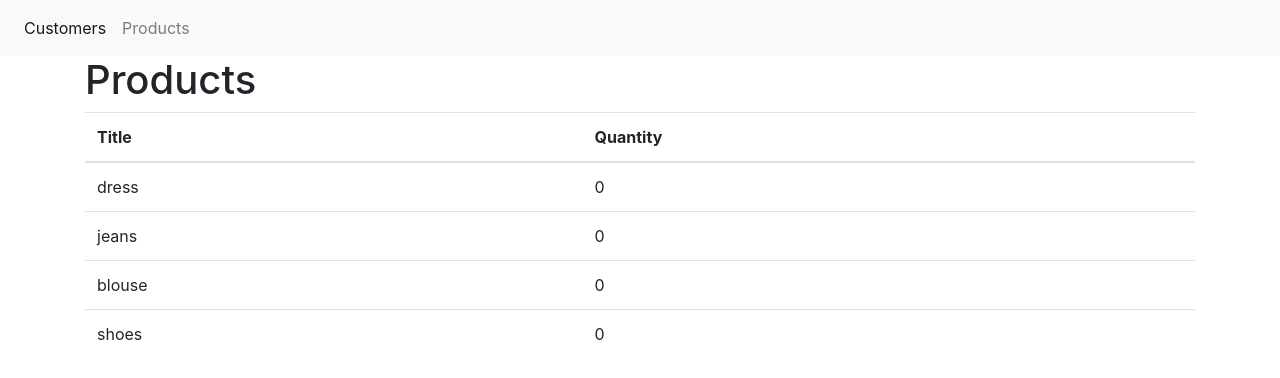
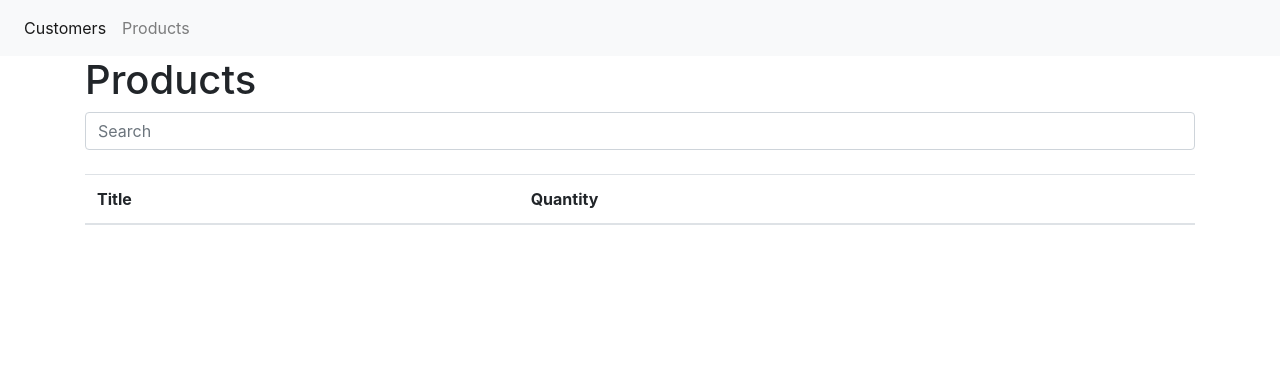
Before and after one commit to MajaMarkovic1/store-app, a Vue app: page /products in a window 1280 px wide. Shown: the top 378 px of the page. Built offline with nearby package versions, Linux system fonts and the light colour scheme.

Commit message:
zadatak6

```diff
--- a/src/components/AppProducts.vue
+++ b/src/components/AppProducts.vue
@@ -1,17 +1,21 @@
 <template>
   <div>
       <h1>Products</h1>
+      <div class="active-cyan-4 mb-4">
+          <input v-model="searchedProduct.title" class="form-control" type="text" placeholder="Search" aria-label="Search">
+      </div>
       <table class="table table-condensed">
-          <thead>
-              <th>Title</th>
-              <th>Quantity</th>
-          </thead>
-          <tbody>
-              <tr v-for="(product, index) in products" :key="index">
-                  <td>{{ product.title }}</td>
-                  <td>{{ product.quantity }}</td>
-              </tr>
-          </tbody>
+        <thead>
+          <th>Title</th>
+          <th>Quantity</th>
+        </thead>
+        <tbody
+          v-for="(product, index) in products" :key="index"
+          v-if="product.title === searchedProduct.title">
+          <td> {{ product.title }}</td>
+          <td> {{ product.quantity }}</td>
+
+        </tbody>
       </table>
   </div>
 </template>
@@ -22,7 +26,8 @@ export default {
   name: 'AppProducts',
   data(){
     return {
-      products: productService.list()
+      products: productService.list(),
+      searchedProduct: {}
     }
   }
 
--- a/src/services/ProductService.js
+++ b/src/services/ProductService.js
@@ -25,7 +25,11 @@ class ProductService{
     list(){
         return products;
     };
-
+    showProduct(){
+        products.forEach(function (product){
+            return product;
+        })
+    }
 }
 
 export const productService = new ProductService();
```
